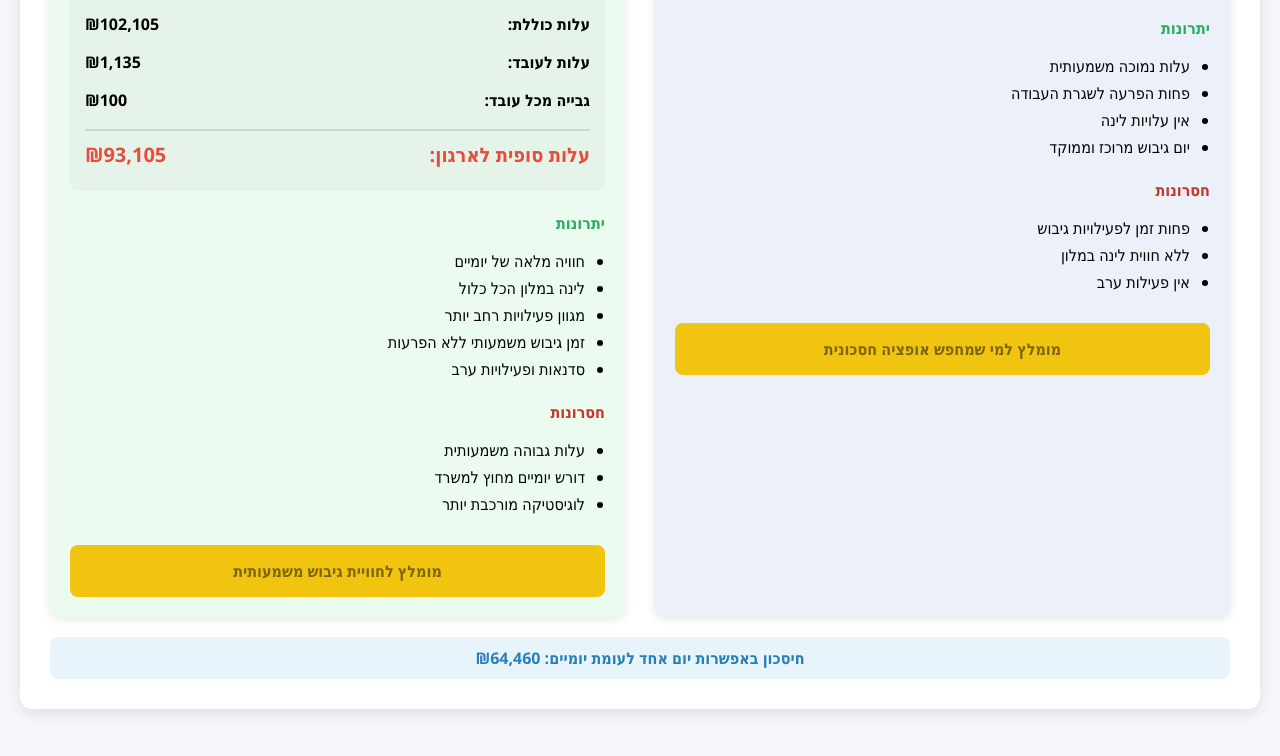
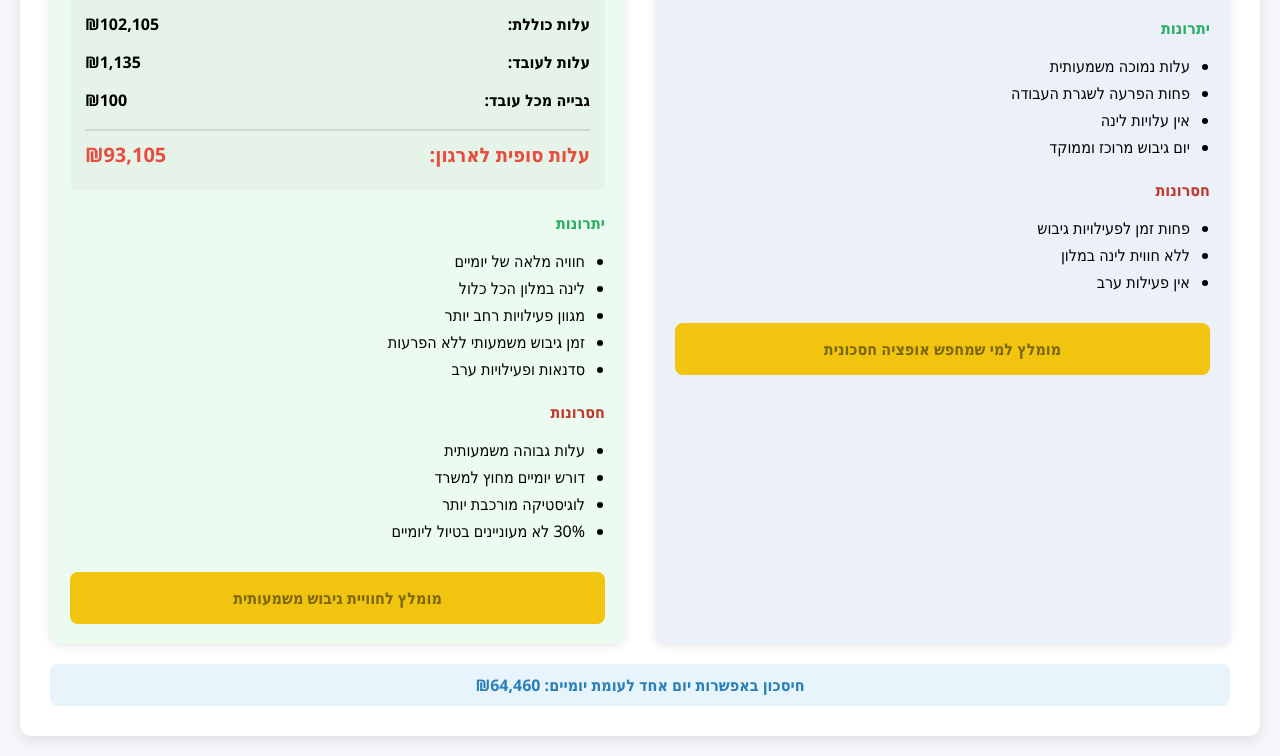
Before and after one commit to snirsnir/tiul, a plain HTML site: page index.html in a window 1280 px wide. Shown: the part 714-1470 px from the top of the page. Before the commit the page ends 1443 px from the top, so only its background shows below. Drawn offline with Linux system fonts and the light colour scheme.

Commit message:
Update index.html

```diff
--- a/index.html
+++ b/index.html
@@ -411,6 +411,7 @@
                                 <li>עלות גבוהה משמעותית</li>
                                 <li>דורש יומיים מחוץ למשרד</li>
                                 <li>לוגיסטיקה מורכבת יותר</li>
+                                <li>30% לא מעוניינים בטיול ליומיים</li>
                             </ul>
                         </div>
                     </div>
```
